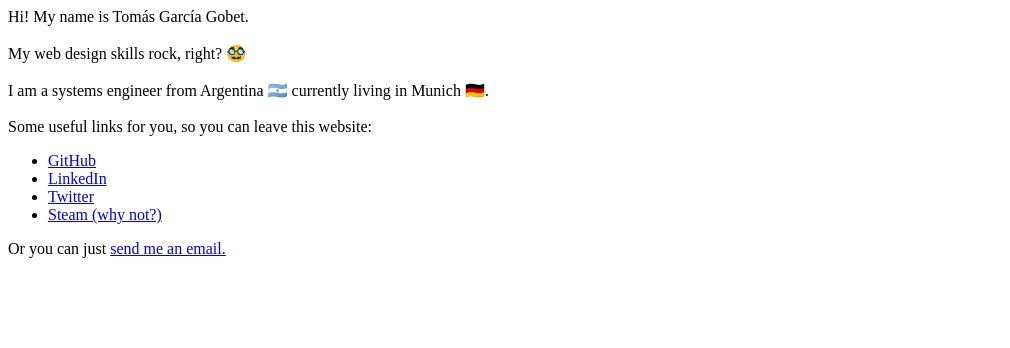
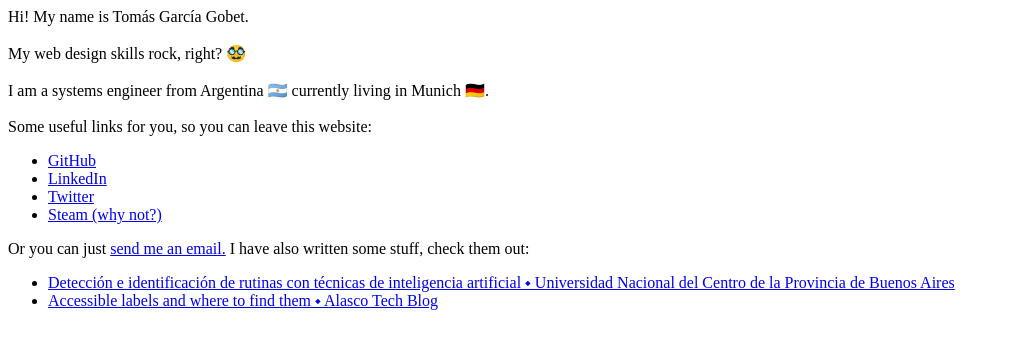
Before and after one commit to reloadedhead/reloadedhead.github.io, a plain HTML site: page index.html in a window 1280 px wide. Shown: the whole page, without its empty margins (0-1010 px from the left). Drawn offline with Linux system fonts and the light colour scheme.

Commit message:
adds some extra links

```diff
--- a/index.html
+++ b/index.html
@@ -13,3 +13,9 @@ Some useful links for you, so you can leave this website:
 </ul>
 
 Or you can just <a href="mailto:t@gobet.ar">send me an email.</a>
+
+I have also written some stuff, check them out:
+<ul>
+  <li><a href="https://www.ridaa.unicen.edu.ar/handle/123456789/2377">Detección e identificación de rutinas con técnicas de inteligencia artificial ⬩ Universidad Nacional del Centro de la Provincia de Buenos Aires</a></li>
+  <li><a href="https://alasco.tech/2023/01/13/accessible-labels-and-where-to-find-them.html">Accessible labels and where to find them ⬩ Alasco Tech Blog</a></li>
+</ul>
```
